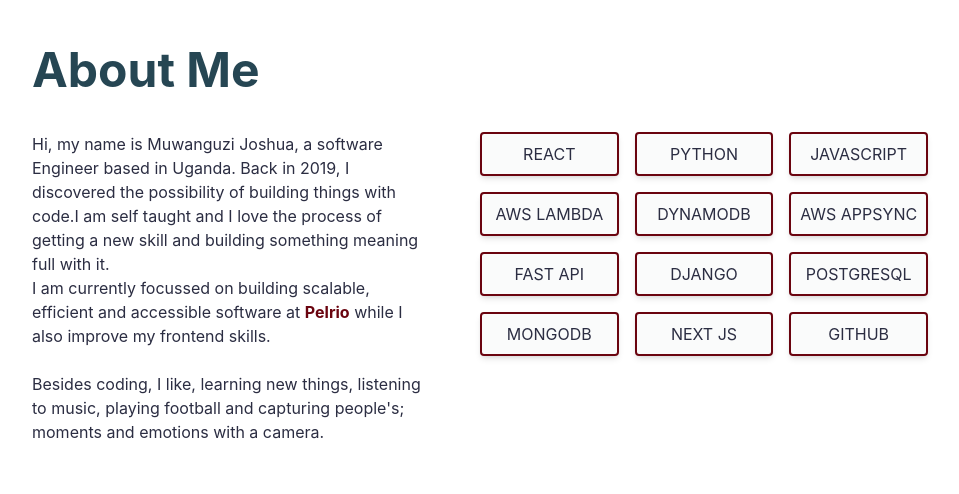
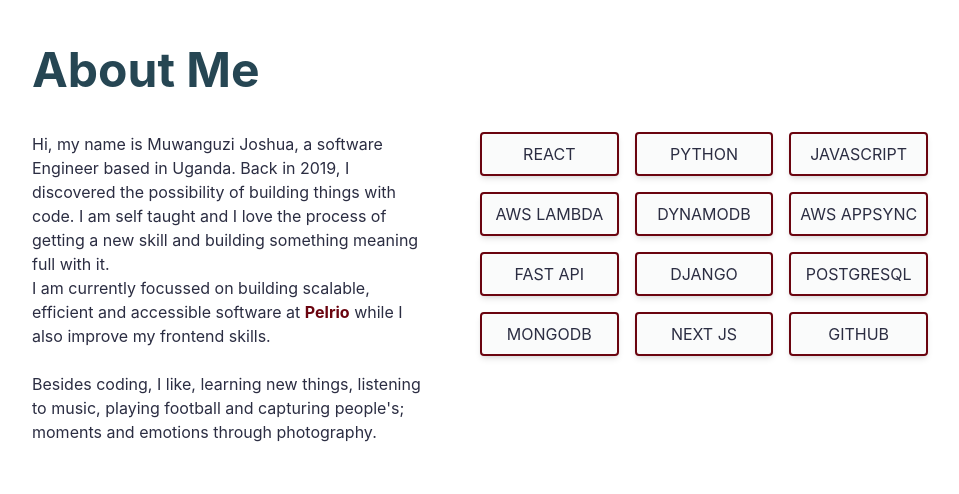
Before and after one commit to Joshuamjv2/portfolio-v1, a Next.js app: page / in a window 1280 px wide. Shown: the part 940-1434 px from the top of the page, without its empty margins (160-1119 px from the left). Built offline with nearby package versions, Linux system fonts and the light colour scheme.

Commit message:
fix about copy

```diff
--- a/components/Navigation/Navigation.js
+++ b/components/Navigation/Navigation.js
@@ -48,11 +48,11 @@ export default function Navigation(){
                     <div className="xl:w-1/2">
                         {/* <h3 className="text-[#3c6e71] text-2xl md:text-3xl font-bold pb-2 md:pb-6">My Background</h3> */}
                         <p className="text-[#2b2d42] xl:pr-12 md:text-base lg:pb-0">
-                            Hi, my name is Muwanguzi Joshua, a software Engineer based in Uganda. Back in 2019, I discovered the possibility of building things with code.I am self taught and I love the process of getting a new skill and building something meaning full with it.
+                            Hi, my name is Muwanguzi Joshua, a software Engineer based in Uganda. Back in 2019, I discovered the possibility of building things with code. I am self taught and I love the process of getting a new skill and building something meaning full with it.
                             <br />
                             I am currently focussed on building scalable, efficient and accessible software at <span className="text-[#6a040f] font-bold"><a href="https://www.pelrio.com" target="_blank">Pelrio</a></span> while I also improve my frontend skills.
                             <br /><br />
-                            Besides coding, I like, learning new things, listening to music, playing football and capturing people's; moments and emotions with a camera.
+                            Besides coding, I like, learning new things, listening to music, playing football and capturing people's; moments and emotions through photography.
                         </p>
                     </div>
                     <div className="mt-8 xl:mt-0 xl:w-1/2">
```
